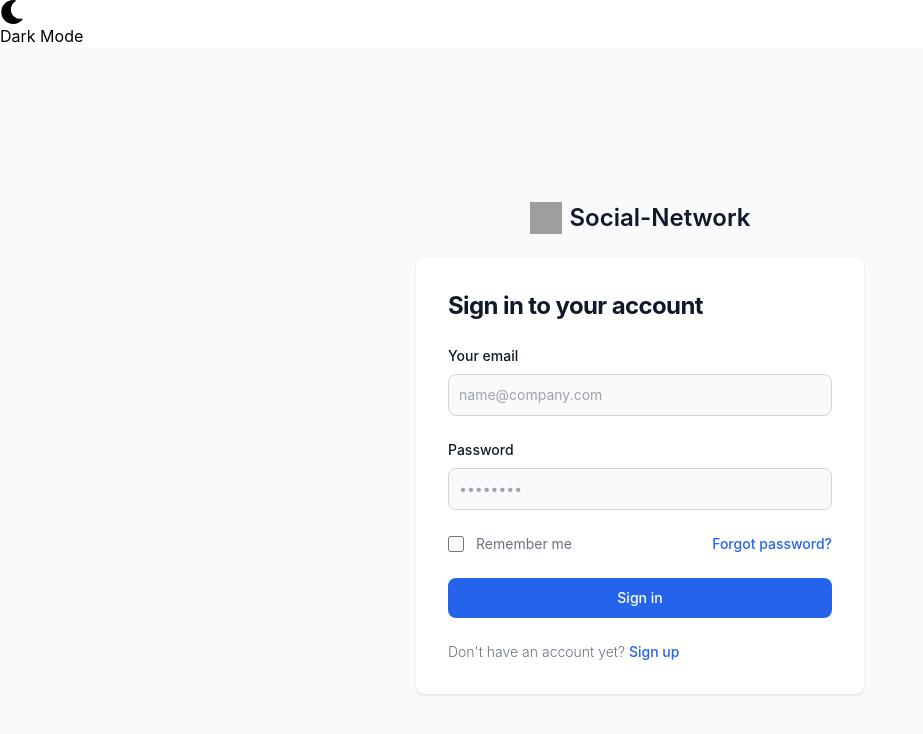
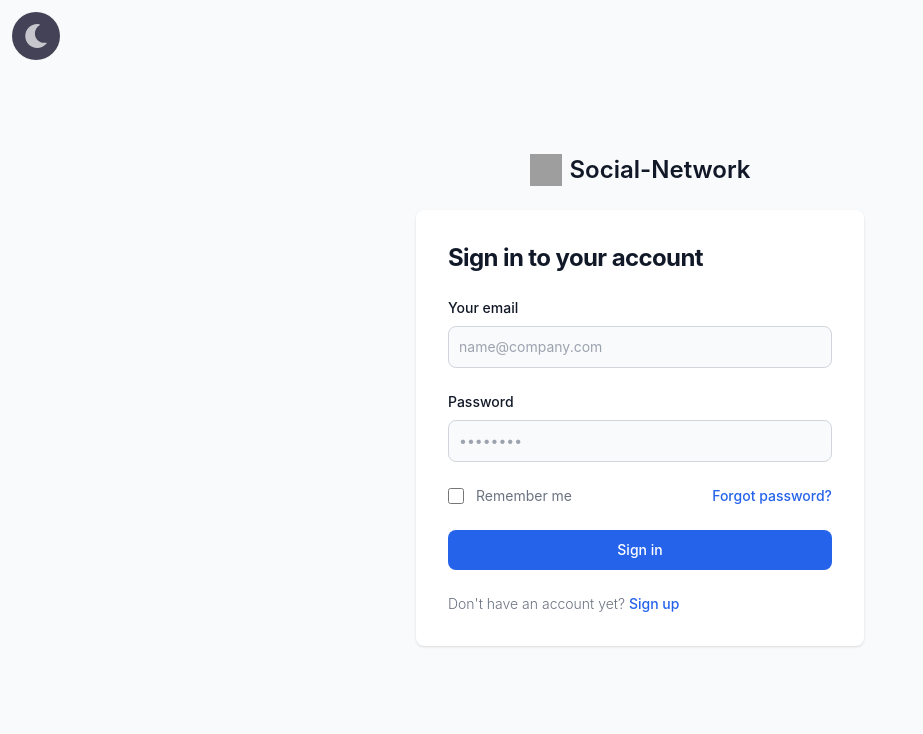
Before and after one commit to HannahEA/social-network, a React (Create React App) app in the folder frontend/: page /login in a window 1280 px wide. Shown: the top 734 px of the page, without its empty margins (0-923 px from the left). Built offline with nearby package versions, Linux system fonts and the light colour scheme; no server answers; grey boxes are pictures that could not be loaded; what notyf would draw is missing.

Commit message:
Simplified theme toggling, fixed toggle bug

```diff
--- a/frontend/src/components/Home.jsx
+++ b/frontend/src/components/Home.jsx
@@ -1,22 +1,23 @@
-import React, {useEffect, useState} from "react";
-import {TopNavigation, ThemeIcon} from './TopNavigation.jsx';
+import React, { useEffect, useState } from "react";
+import { TopNavigation, ThemeIcon } from "./TopNavigation.jsx";
 import { Link } from "react-router-dom";
-import {FaMoon, FaSun} from 'react-icons/fa';
-
+import { FaMoon, FaSun } from "react-icons/fa";
 
 const Home = () => {
   return (
     <div className=" dark:bg-gray-900 dark:text-white ">
-    <div className='content-container'>
-    <TopNavigation />
-    </div>
+      <div className="content-container flex justify-center items-center">
+        <TopNavigation />
+      </div>
       <div className=" dark:bg-gray-900 dark:text-white nav flex h-28 w-full items-center justify-center bg-white px-8">
         <img src="https://jguleserian.github.io/FMC-MeetLandingPage/assets/logo.svg" alt="" />
       </div>
       <div className="call-to-action flex h-96 w-full items-center justify-center gap-28 px-10 overflow-clip">
         <img src="https://jguleserian.github.io/FMC-MeetLandingPage/assets/desktop/image-hero-left.png" className="" alt="" />
         <div className="flex min-w-[360px] flex-col justify-center gap-4 px-12 sm:px-0">
-          <div className=" dark:bg-gray-900 dark:text-white title text-center text-4xl font-[800] leading-none text-[#29283e] sm:text-5xl">The New Way to Connect</div>
+          <div className=" dark:bg-gray-900 dark:text-white title text-center text-4xl font-[800] leading-none text-[#29283e] sm:text-5xl">
+            The New Way to Connect
+          </div>
           <div className=" dark:bg-gray-900 dark:text-white desc text-center text-[#87879D]">
             Connect with friends and build relationships with Social-Network. Join our vibrant community and stay connected virtually.
           </div>
--- a/frontend/src/components/TopNavigation.jsx
+++ b/frontend/src/components/TopNavigation.jsx
@@ -5,23 +5,21 @@ import {
   // FaUserCircle,
   FaMoon,
   FaSun,
-  } from 'react-icons/fa';
-  import useDarkMode from './useDarkMode.jsx';
-
-
+} from "react-icons/fa";
+import useDarkMode from "./useDarkMode.jsx";
 
 const TopNavigation = () => {
   return (
-      <div className='
-      bg-white dark:bg-gray-900 dark:text-white shadow-lg"'>
-
+    <div
+      className='
+      bg-white dark:bg-gray-900 dark:text-white shadow-lg"'
+    >
       {/* <HashtagIcon />*/}
       {/* <Title />  */}
       <ThemeIcon />
       {/* <Search />
         <BellIcon />
         <UserCircle /> */}
-
     </div>
   );
 };
@@ -34,14 +32,14 @@ import {
   return (
     <span onClick={handleMode}>
       {isDarkTheme ? (
-          <div>
-          <FaSun size='24' className='top-navigation-icon' />
-          <h5 className='title-text'>Light Mode</h5>
+        <div className="flex items-center justify-center bg-[#ffffffbd] rounded-full p-3 absolute left-0 top-0 ml-3 mt-3 cursor-pointer">
+          <FaSun size="24" className="top-navigation-icon" color="#29283E" />
+          <h5 className="title-text"></h5>
         </div>
       ) : (
-          <div>
-          <FaMoon size='24' className='top-navigation-icon' />
-          <h5 className='title-text'>Dark Mode</h5>
+        <div className="flex items-center justify-center bg-[#29283ede] rounded-full p-3 absolute left-0 top-0 ml-3 mt-3 cursor-pointer">
+          <FaMoon size="24" className="top-navigation-icon" color="#ffffffb3" />
+          <h5 className="title-text text-white"></h5>
         </div>
       )}
     </span>
@@ -59,8 +57,4 @@ import {
 //   const HashtagIcon = () => <FaHashtag size='20' className='title-hashtag' />;
 // const Title = () => <h5 className='title-text'>Dark/ Light Mode</h5>;
 
-
-
-
-
-   export {TopNavigation, ThemeIcon};
+export { TopNavigation, ThemeIcon };
```
Lines whose indentation alone changed are shown as unchanged.
